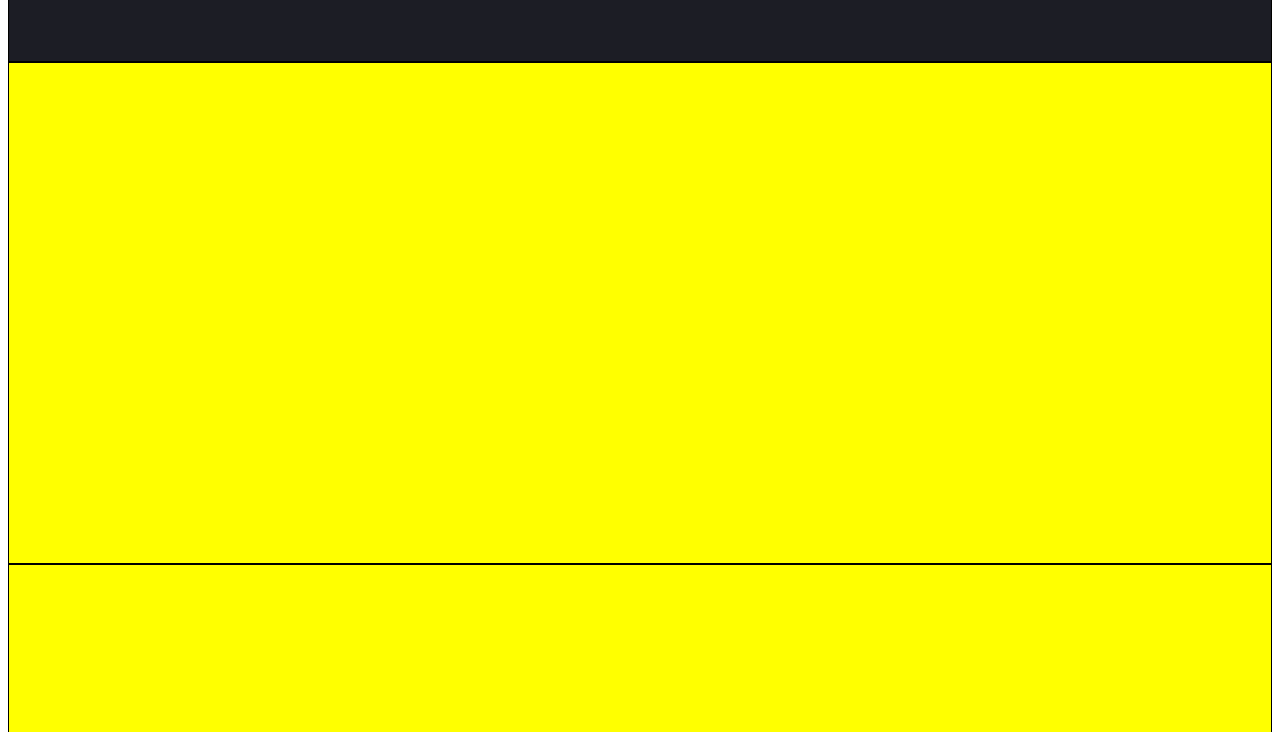
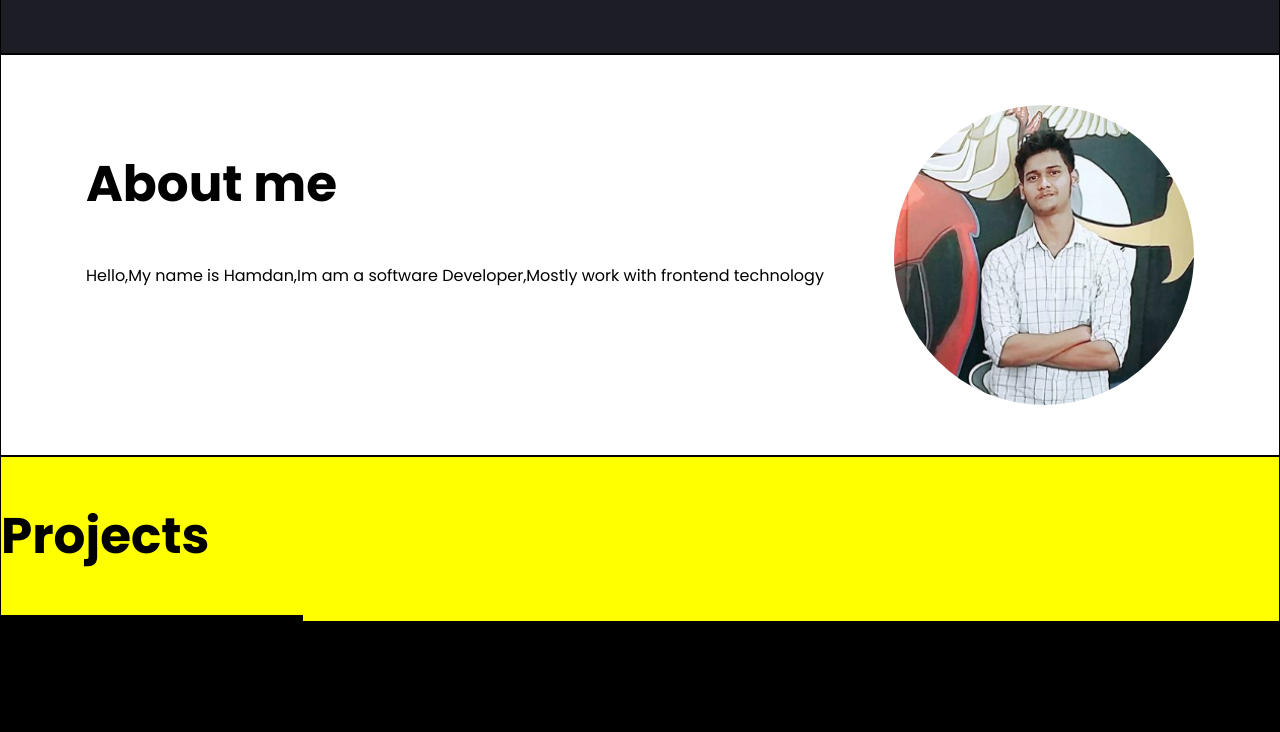
Before and after one commit to Hamhunter/Hamhunter.github.io, a plain HTML site: page index.html in a window 1280 px wide. Shown: the part 748-1480 px from the top of the page. Drawn offline with Linux system fonts and the light colour scheme.

Commit message:
added about

```diff
--- a/index.html
+++ b/index.html
@@ -50,9 +50,21 @@
 
 
     </section>
-    <section></section>
-    <section></section>
-    <section></section>
+    <section class="sub-section">
+        <div class="info">
+            <h2>About me</h2>
+            <p>Hello,My name is Hamdan,Im am a software Developer,Mostly work with frontend technology</p>
+        </div>
+        <div class="headshot-container">
+            <img class="headshot" src="images/hamdan.png" alt="">
+        </div>
+    </section>
+    <section >
+        <h2>Projects</h2>
+        <div class="project-card"></div>
+        <div class="project-card"></div>
+        <div class="project-card"></div>
+    </section>
     <footer></footer>
     <script src="src/app.js"></script>
 </body>
--- a/src/styles.css
+++ b/src/styles.css
@@ -1,41 +1,46 @@
-section{
-    height: 500px;
+body{
+    margin: 0;
+    padding: 0;
+  font-family: "poppins", sans-serif;
+
+}
+section {
   background-color: yellow;
   border: solid 1px black;
-    font-family: 'poppins',sans-serif;
 }
-.hero{
+.hero {
   background-color: #1c1d25;
   height: 100vh;
-    color:white;
+  color: white;
   font-size: 40px;
 }
-footer{
+footer {
   height: 500px;
   background-color: black;
 }
-nav{
+nav {
   display: flex;
   justify-content: space-between;
 }
-ul{
+ul {
   display: flex;
   list-style-type: none;
   width: 500px;
   justify-content: space-around;
   font-size: 30px;
 }
-li{
+li {
   text-decoration: none;
 }
-h1,p{
+h1,
+p {
   margin: 0;
 }
-.hero-text{
+.hero-text {
   margin-left: 40px;
   margin-bottom: 200px;
 }
-.button{
+.button {
   width: 200px;
   height: 50px;
   background-color: coral;
@@ -45,19 +50,45 @@ h1,p{
   font-weight: 300;
   padding: 5px;
 }
-.hero-area{
+.hero-area {
   display: flex;
   height: 100%;
   justify-content: space-between;
   align-items: center;
 }
-.button:hover{
+.button:hover {
   background-color: #1c1d25;
   border: #ef744b solid 2px;
 }
-.socials{
+.socials {
   padding-bottom: 200px;
 }
-.social{
+.social {
+  display: block;
   margin: 20px;
 }
+
+.sub-section {
+  display: flex;
+  justify-content: space-around;
+  padding: 50px;
+  background-color: #fff;
+}
+
+h2{
+    font-size: 50px;
+}
+.headshot{
+    width: 300px;
+    height: 300px;
+    border-radius: 50%;
+}
+.headshot-container{
+    display: flex;
+    align-items: center;
+}
+.project-card{
+    width: 300px;
+    display: flex;
+    border:1px solid black
+}
```
Also changed, not shown: images/hamdan.png (added). Lines whose indentation alone changed are shown as unchanged.
